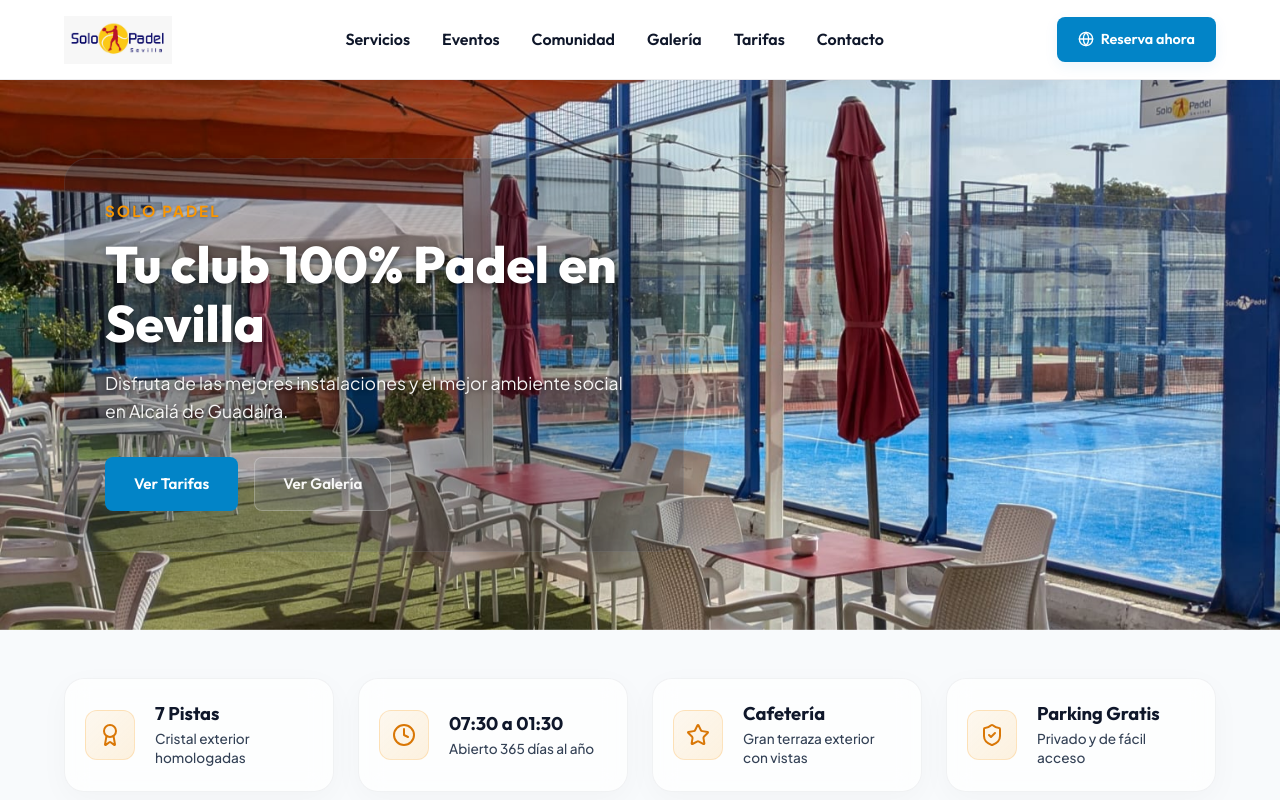
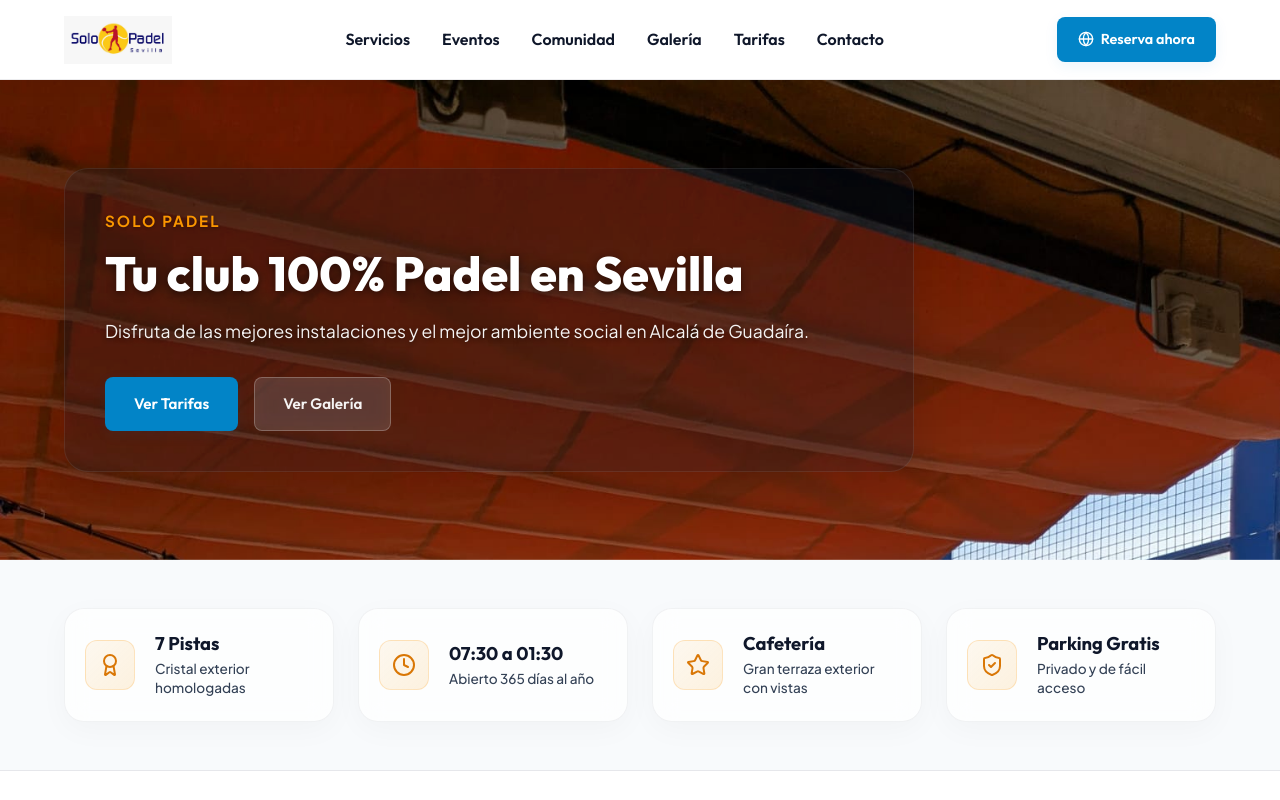
Before and after one commit to isabelfdezramirez/solopadel-web, a React (Vite) app: page / in a window 1280 px wide. Shown: the top 800 px of the page. Built offline with nearby package versions, Linux system fonts and the light colour scheme.

Commit message:
Reducir alto de Hero a 480px, ajustar posicion de imagen arriba y forzar titulo en una sola linea en desktop

```diff
--- a/src/components/Hero.jsx
+++ b/src/components/Hero.jsx
@@ -36,11 +36,11 @@
       {/* Hero Container */}
       <div style={{
         position: 'relative',
-        height: '550px',
+        height: '480px',
         backgroundColor: '#07090e',
         backgroundImage: `url(${img1})`,
         backgroundSize: 'cover',
-        backgroundPosition: 'center',
+        backgroundPosition: 'top center',
         display: 'flex',
         alignItems: 'center',
         zIndex: 1
@@ -49,7 +49,7 @@
         <div className="container" style={{ textAlign: 'left', width: '100%' }}>
           <div style={{
             width: '100%',
-            maxWidth: '620px',
+            maxWidth: '850px',
             backgroundColor: 'rgba(15, 23, 42, 0.25)', // More transparent card
             padding: '2.5rem',
             borderRadius: '24px',
@@ -73,13 +73,14 @@
 
             {/* Main Title */}
             <h1 style={{
-              fontSize: '3.2rem',
+              fontSize: '3rem',
               fontWeight: 800,
               lineHeight: 1.15,
               color: '#ffffff',
               marginBottom: '1rem',
               fontFamily: 'var(--font-heading)',
-              textShadow: '0 2px 8px rgba(0, 0, 0, 0.5)'
+              textShadow: '0 2px 8px rgba(0, 0, 0, 0.5)',
+              whiteSpace: 'nowrap'
             }} className="slide-title">
               Tu club 100% Padel en Sevilla
             </h1>
@@ -231,6 +232,7 @@
           }
           .slide-title {
             font-size: 2.2rem !important;
+            white-space: normal !important;
           }
           .slide-desc {
             font-size: 0.95rem !important;
```
